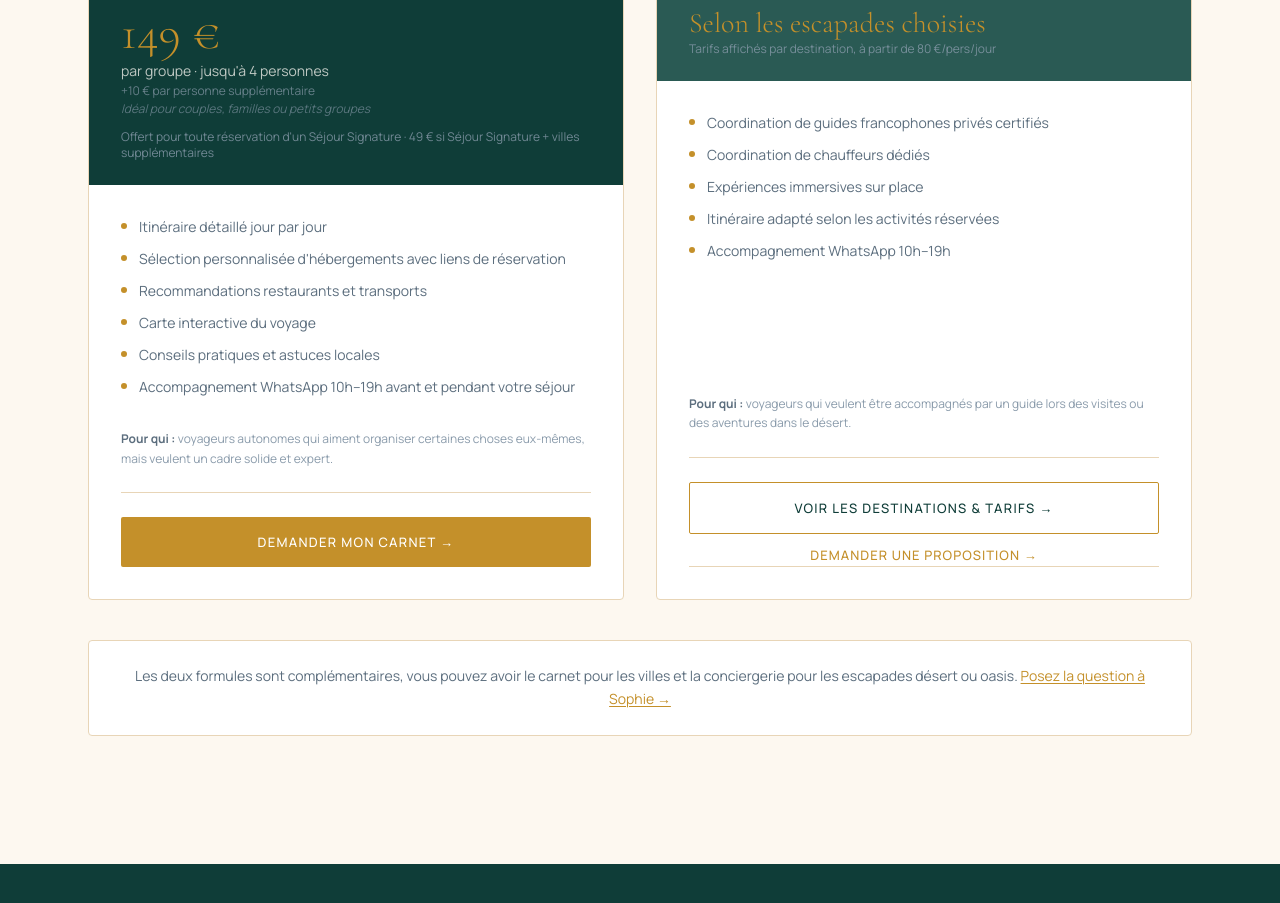
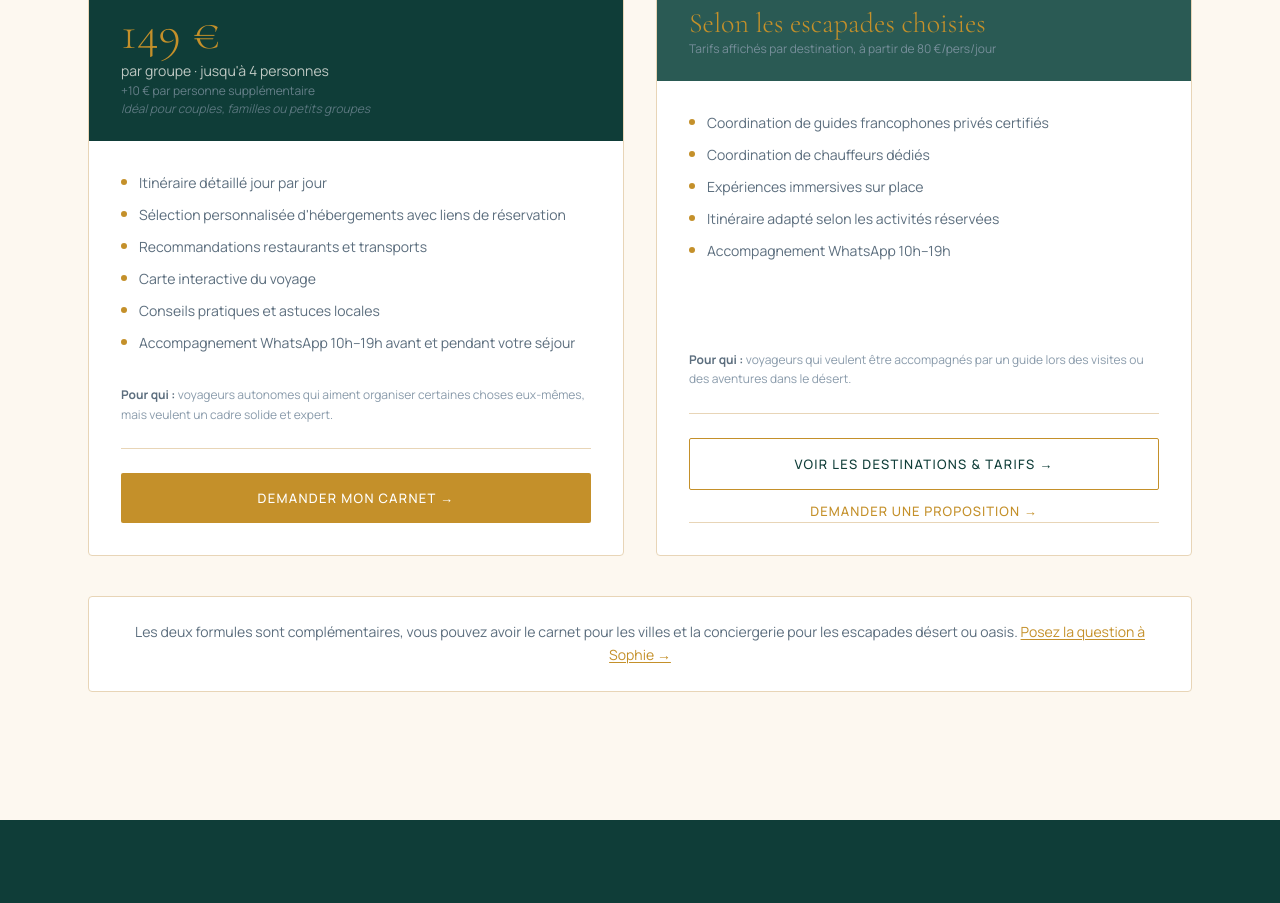
Before and after one commit to thibaudjeay-wq/rendezvous-surlenil, a Next.js app: page /sur-mesure in a window 1280 px wide. Shown: the part 2160-3063 px from the top of the page. Built offline with nearby package versions, Linux system fonts and the light colour scheme.

Commit message:
fix: retirer la phrase "Offert pour toute réservation..." du carnet de voyage
Co-Authored-By: Claude Sonnet 4.6 <noreply@anthropic.com>

```diff
--- a/app/sur-mesure/page.tsx
+++ b/app/sur-mesure/page.tsx
@@ -300,9 +300,6 @@ export default function SurMesurePage() {
                   </p>
                   <p className="text-xs mt-0.5 italic" style={{ color: 'rgba(138,155,171,0.6)' }}>
                     Idéal pour couples, familles ou petits groupes
-                  </p>
-                  <p className="text-xs mt-3" style={{ color: 'rgba(138,155,171,0.8)' }}>
-                    Offert pour toute réservation d&apos;un Séjour Signature · 49 € si Séjour Signature + villes supplémentaires
                   </p>
                 </div>
               </div>
```
